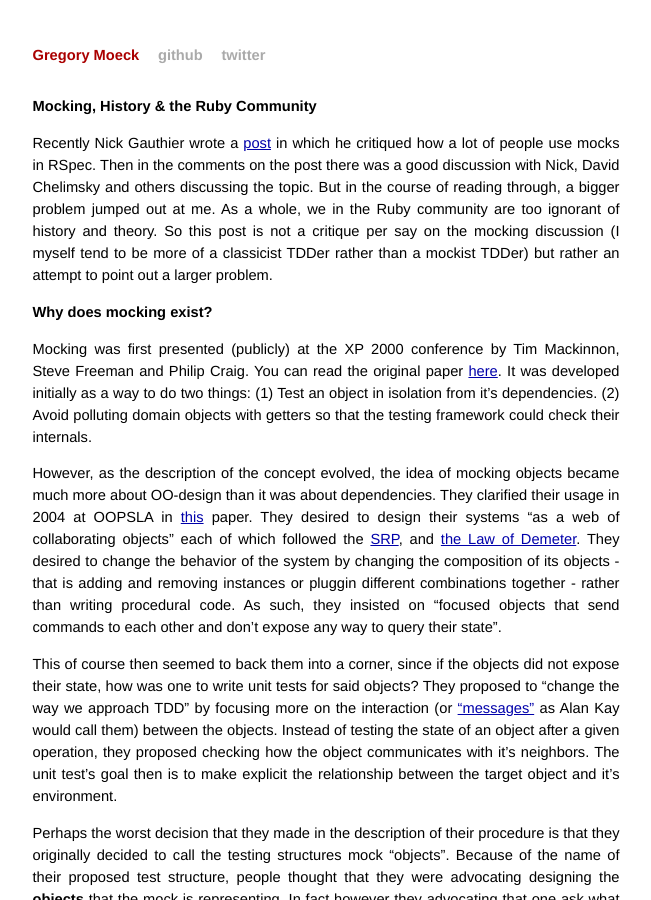
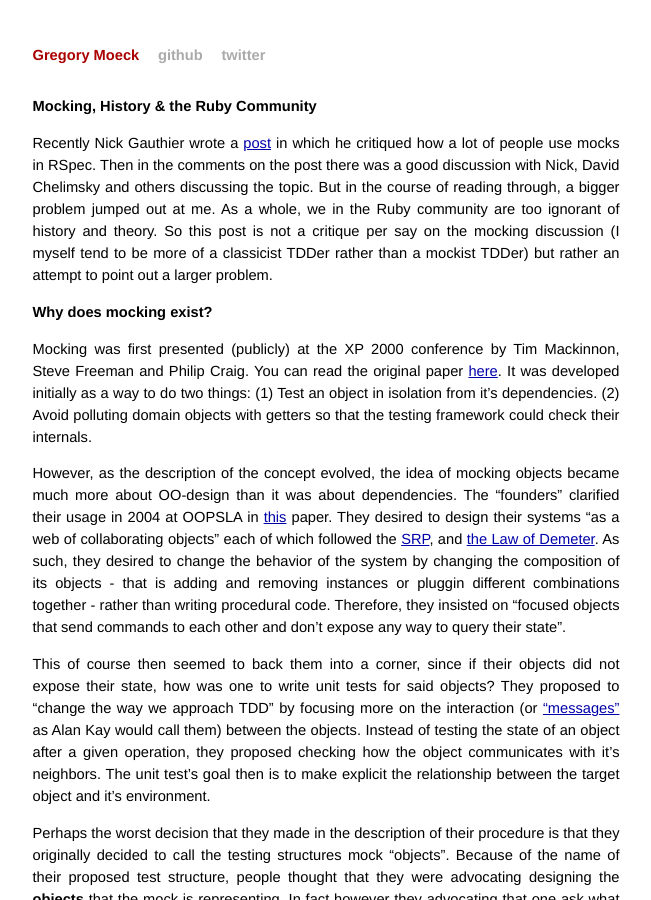
Before and after one commit to gmoeck/gmoeck.github.com, a Jekyll site: the page built from _posts/2010-12-10-mocks-history-and-ruby.markdown, in a window 1280 px wide and 900 px high. Shown: the whole window, without its empty margins (314-965 px from the left). Built offline with Jekyll 4.4.1, drawn with Linux system fonts in a browser that asks for light colours; Markdown is read by kramdown in place of the engine named in the settings; comment, search, counter and statistics services are not loaded.

Commit message:
Edit post

```diff
--- a/_posts/2010-12-10-mocks-history-and-ruby.markdown
+++ b/_posts/2010-12-10-mocks-history-and-ruby.markdown
@@ -8,9 +8,9 @@ Recently Nick Gauthier wrote a [post](http://www.ngauthier.com/2010/12/everythin
 ##Why does mocking exist?
 Mocking was first presented (publicly) at the XP 2000 conference by Tim Mackinnon, Steve Freeman and Philip Craig. You can read the original paper [here](http://connextra.com/aboutUs/mockobjects.pdf). It was developed initially as a way to do two things: (1) Test an object in isolation from it's dependencies. (2) Avoid polluting domain objects with getters so that the testing framework could check their internals.
 
-However, as the description of the concept evolved, the idea of mocking objects became much more about OO-design than it was about dependencies. They clarified their usage in 2004 at OOPSLA in [this](http://www.jmock.org/oopsla2004.pdf) paper. They desired to design their systems "as a web of collaborating objects" each of which followed the [SRP](http://www.objectmentor.com/resources/articles/srp.pdf), and [the Law of Demeter](http://en.wikipedia.org/wiki/Law_of_Demeter). They desired to change the behavior of the system by changing the composition of its objects - that is adding and removing instances or pluggin different combinations together - rather than writing procedural code. As such, they insisted on "focused objects that send commands to each other and don’t expose any way to query their state".
+However, as the description of the concept evolved, the idea of mocking objects became much more about OO-design than it was about dependencies. The "founders" clarified their usage in 2004 at OOPSLA in [this](http://www.jmock.org/oopsla2004.pdf) paper. They desired to design their systems "as a web of collaborating objects" each of which followed the [SRP](http://www.objectmentor.com/resources/articles/srp.pdf), and [the Law of Demeter](http://en.wikipedia.org/wiki/Law_of_Demeter). As such, they desired to change the behavior of the system by changing the composition of its objects - that is adding and removing instances or pluggin different combinations together - rather than writing procedural code. Therefore, they insisted on "focused objects that send commands to each other and don’t expose any way to query their state".
 
-This of course then seemed to back them into a corner, since if the objects did not expose their state, how was one to write unit tests for said objects? They proposed to "change the way we approach TDD" by focusing more on the interaction (or ["messages"](http://lists.squeakfoundation.org/pipermail/squeak-dev/1998-October/017019.html) as Alan Kay would call them) between the objects. Instead of testing the state of an object after a given operation, they proposed checking how the object communicates with it's neighbors. The unit test's goal then is to make explicit the relationship between the target object and it's environment.
+This of course then seemed to back them into a corner, since if their objects did not expose their state, how was one to write unit tests for said objects? They proposed to "change the way we approach TDD" by focusing more on the interaction (or ["messages"](http://lists.squeakfoundation.org/pipermail/squeak-dev/1998-October/017019.html) as Alan Kay would call them) between the objects. Instead of testing the state of an object after a given operation, they proposed checking how the object communicates with it's neighbors. The unit test's goal then is to make explicit the relationship between the target object and it's environment.
 
 Perhaps the worst decision that they made in the description of their procedure is that they originally decided to call the testing structures mock "objects". Because of the name of their proposed test structure, people thought that they were advocating designing the **objects** that the mock is representing. In fact however they advocating that one ask what *role* that object is going to have to play, *without* specifying how one is going to implement that role. They attempting to advocate that one mock an **idea**, not an implementation.
 
```
